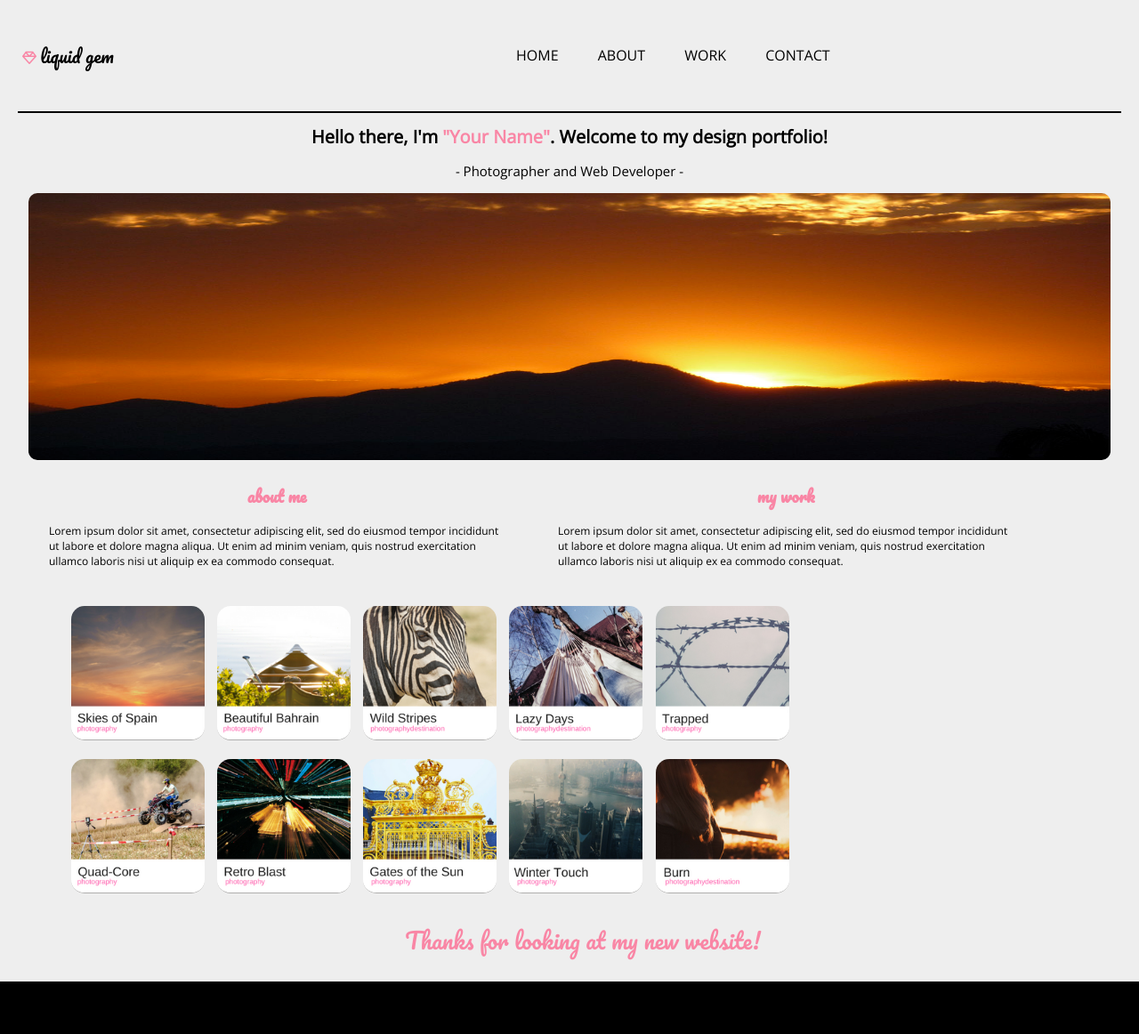
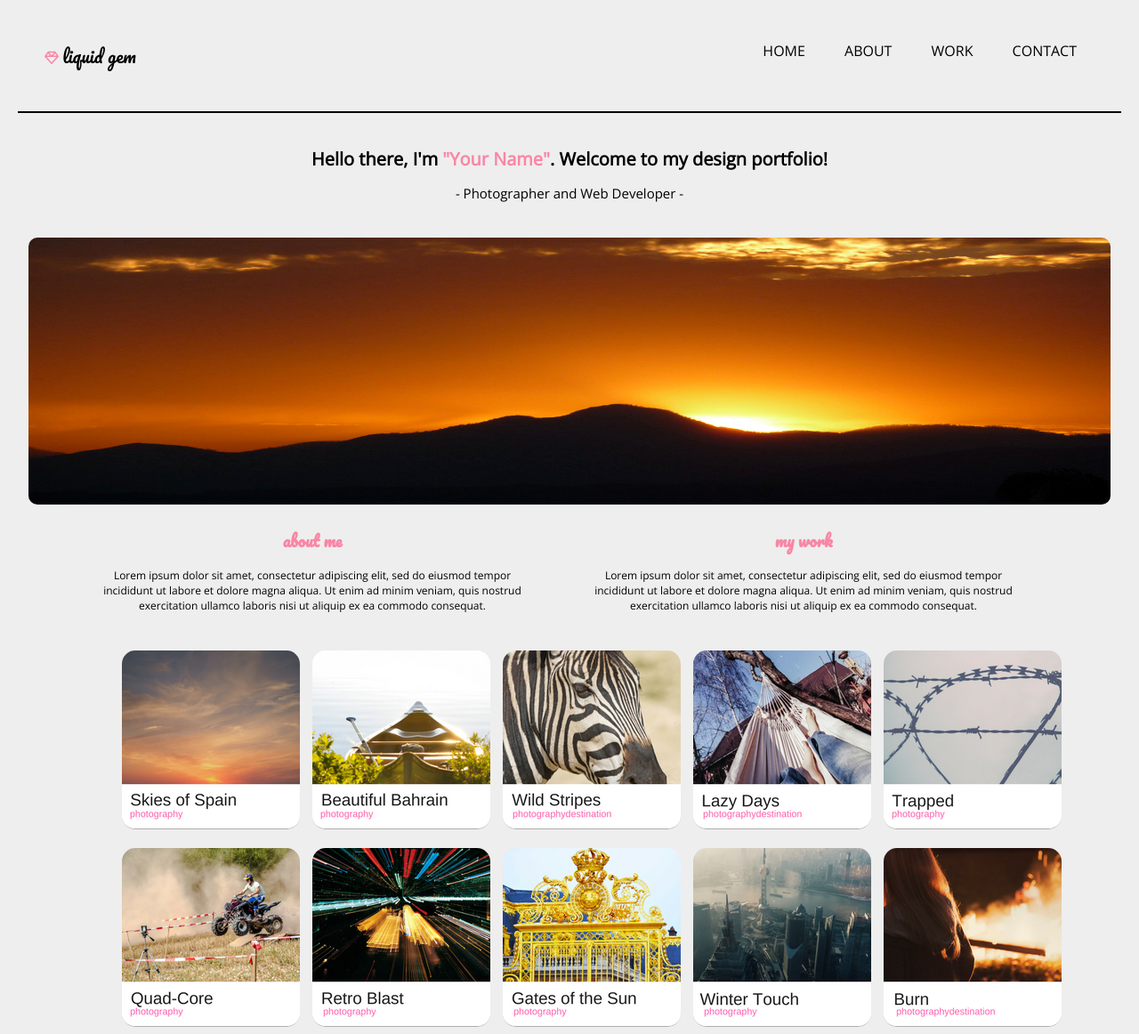
Before and after one commit to smontoro/liquid-gem-replica, a plain HTML site: page index.html in a window 1280 px wide. Shown: the top 1162 px of the page at 89% size. Drawn offline with nearby package versions, Linux system fonts and the light colour scheme.

Commit message:
updated layout

```diff
--- a/css/main.css
+++ b/css/main.css
@@ -15,7 +15,7 @@ nav {
 	display: inline-block;
 	position: absolute;
 	top:25px;
-	left: 25px;
+	left: 50px;
 }
 
 .logo i {
@@ -29,9 +29,9 @@ nav {
 }
 
 nav ul {
-	position: absolute;
-	left: 500px;
-	top: 35px;
+	float: right;
+    padding-top: 30px;
+    padding-right: 50px;
 }
 
 nav li {
@@ -52,6 +52,7 @@ header {
 
 header h1 {
 	font-size: 20px;
+	padding-top: 25px;
 }
 
 header span {
@@ -60,6 +61,7 @@ header span {
 
 header p {
 	font-size: 15px;
+	padding-bottom: 25px;
 }
 
 header img {
@@ -71,11 +73,15 @@ header img {
 /**About**/
 .about {
 	font-size: 12px;
+	margin-left: 50px;
 }
 
 .about div {
 	padding: 5px;
 	margin-left: 50px;
+	text-align: center;
+	margin: 0 about;
+
 }
 
 .about div:first-child {
@@ -98,11 +104,10 @@ header img {
 /**Photos**/
 
 .images {
-	margin-left: 30px;
+	text-align: center;
 }
 
 .images img {
-	width: 150px;
 	border-radius: 15px;
 	border-bottom: 1px solid #AFAEAD;
 }
```
Also changed, not shown: 1 other file.
